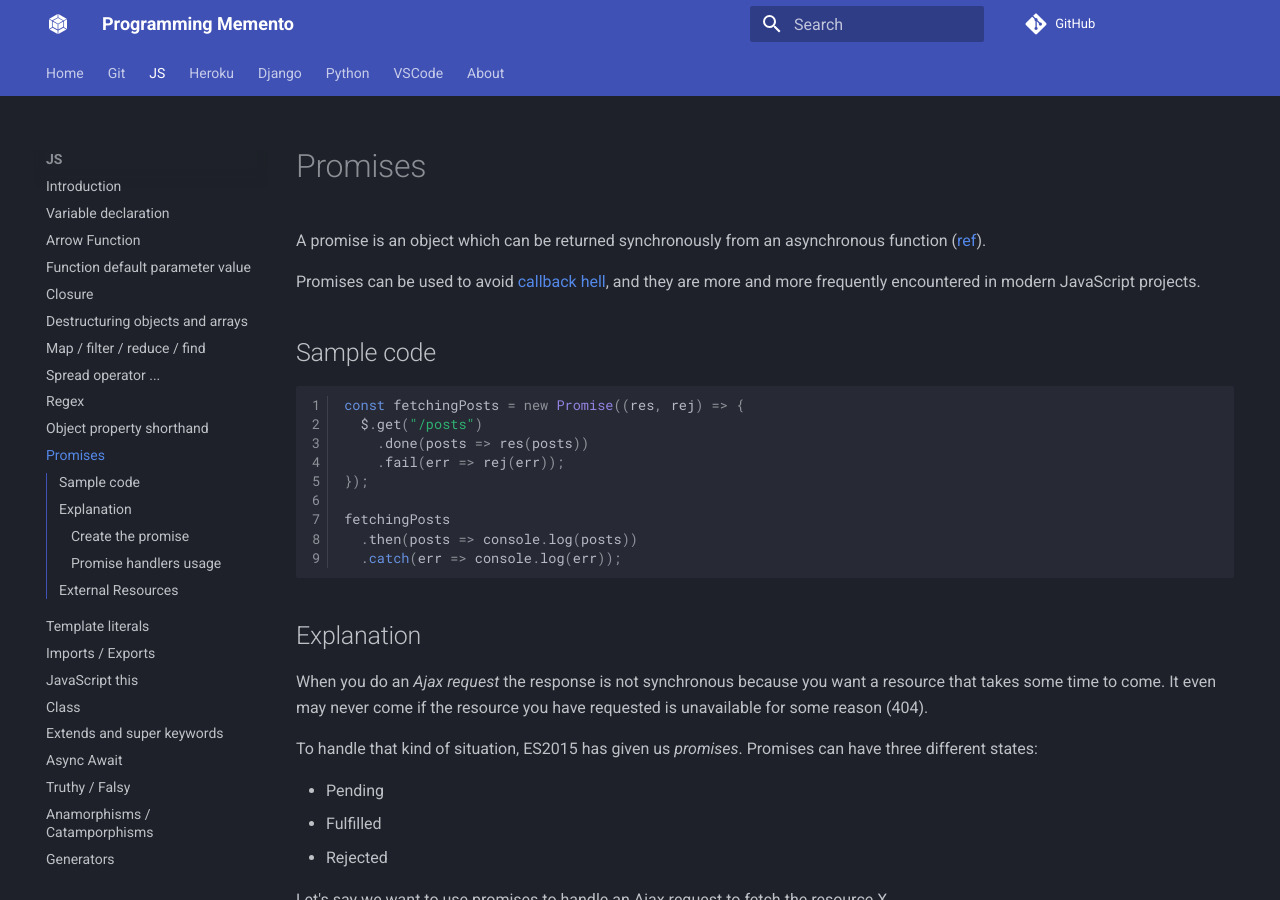
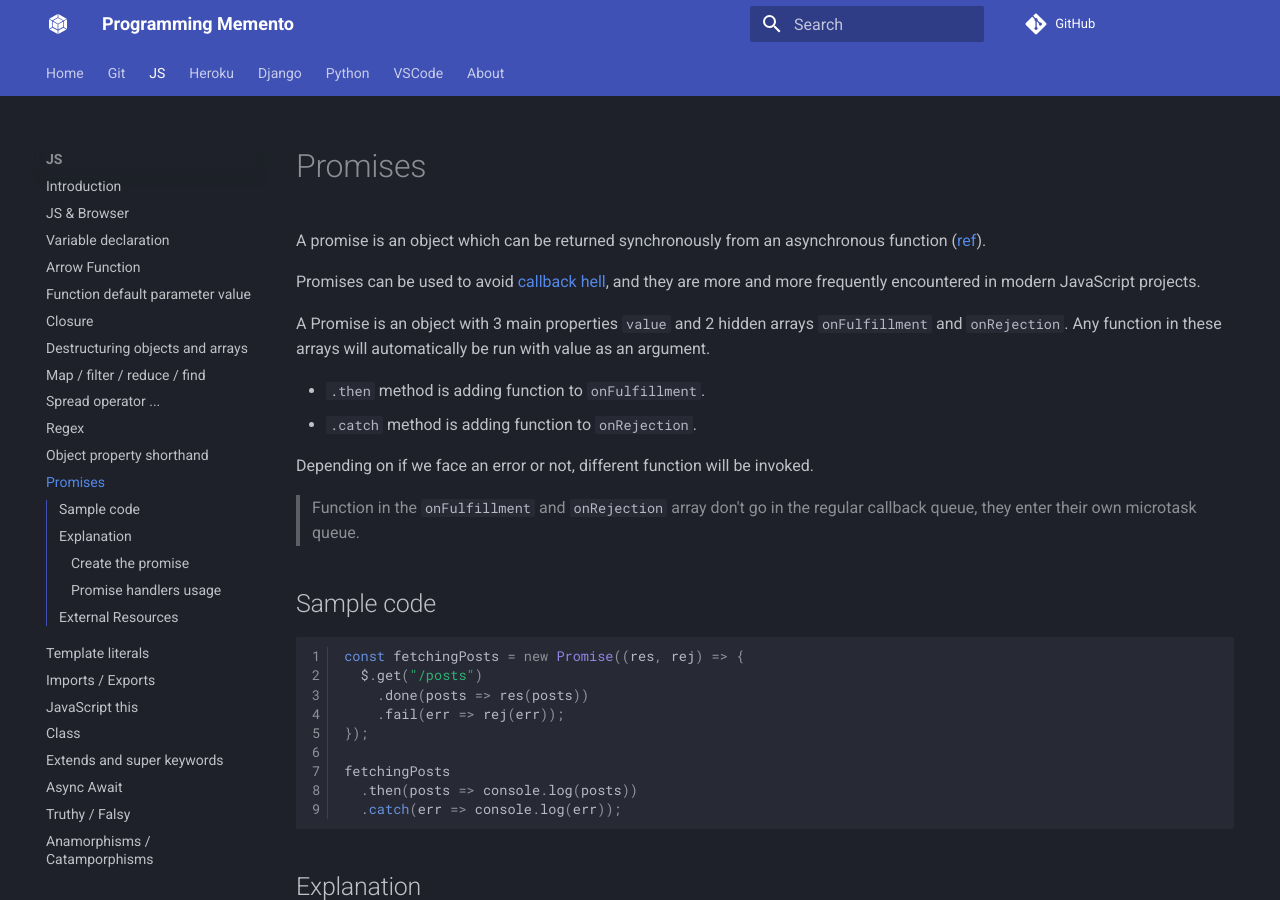
Before and after one commit to UnknownPlatypus/programming-memento, an MkDocs documentation site: the page built from docs/javascript/promises.md, in a window 1280 px wide and 900 px high. Built offline with MkDocs 1.6.1 and Material for MkDocs 9.7.7, drawn with Linux system fonts in a browser that asks for light colours; comment, search, counter and statistics services are not loaded; old or Windows-style settings are respelled for this version of MkDocs.

Commit message:
JS API and promises

```diff
--- a/docs/javascript/promises.md
+++ b/docs/javascript/promises.md
@@ -3,6 +3,15 @@
 A promise is an object which can be returned synchronously from an asynchronous function ([ref](https://medium.com/javascript-scene/master-the-javascript-interview-what-is-a-promise-27fc71e77261#3cd0)).
 
 Promises can be used to avoid [callback hell](http://callbackhell.com/), and they are more and more frequently encountered in modern JavaScript projects.
+
+A Promise is an object with 3 main properties `value` and 2 hidden arrays `onFulfillment` and `onRejection`. Any function in these arrays will automatically be run with value as an argument.
+
+- `.then` method is adding function to `onFulfillment`.
+- `.catch` method is adding function to `onRejection`.
+
+Depending on if we face an error or not, different function will be invoked.
+
+> Function in the `onFulfillment` and `onRejection` array don't go in the regular callback queue, they enter their own microtask queue.
 
 ## Sample code
 
--- a/mkdocs.yml
+++ b/mkdocs.yml
@@ -17,6 +17,7 @@ nav:
         - 'Git Use Cases': 'git/usecases.md'
     - 'JS':
         - 'Introduction': 'javascript/index.md'
+        - 'JS & Browser': 'javascript/js_browser.md'
         - 'Variable declaration': 'javascript/variable_decl.md'
         - 'Arrow Function': 'javascript/arrow_function.md'
         - 'Function default parameter value': 'javascript/function_default.md'
```
Also changed, not shown: docs/javascript/js_browser.md (added, +62 -0 lines), docs/static/img/Async-example.jpg (added).
